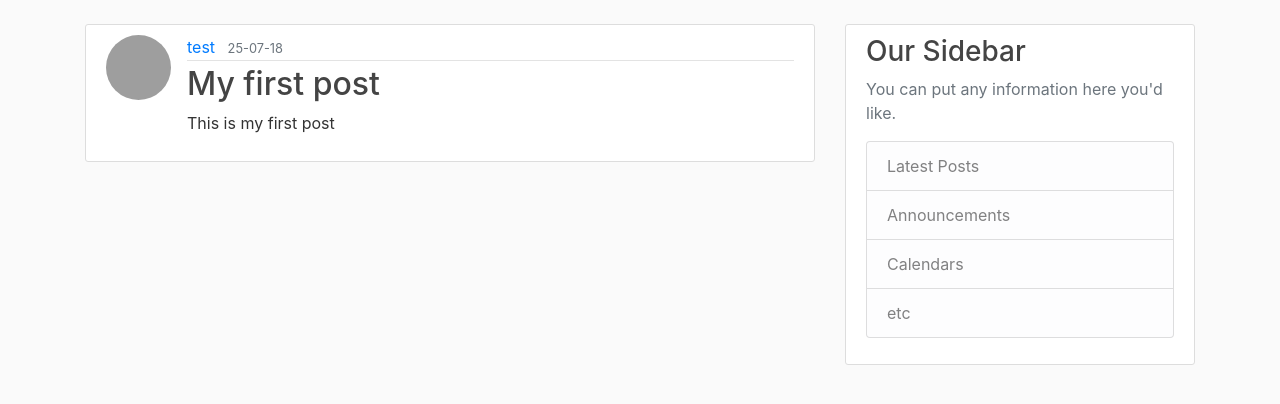
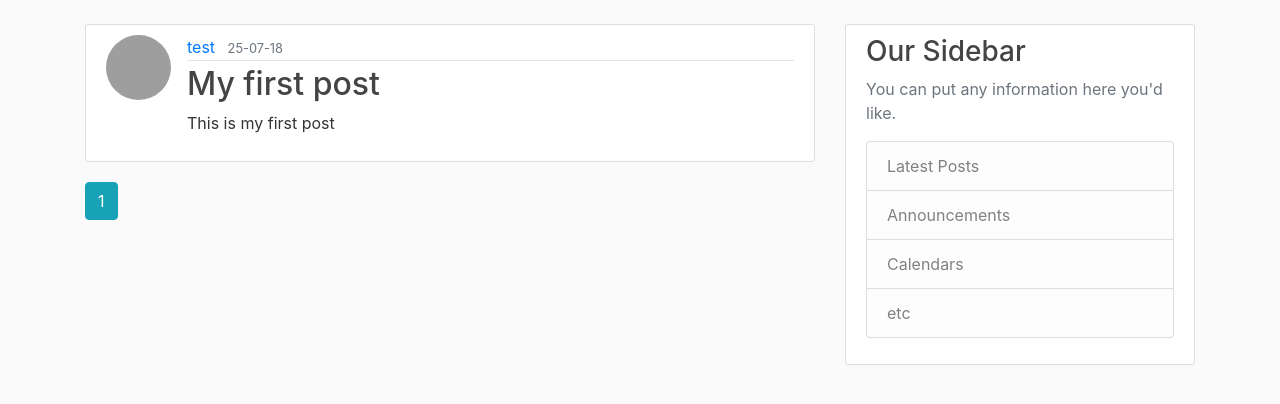
Before and after one commit to ajaynimmala-dev/FLASK_PROJECT1, a Flask app: template app/templates/home.html in a window 1280 px wide. Shown: the part 56-460 px from the top of the page. Run offline with Flask 3, Linux system fonts and the light colour scheme; the template is opened without the code that fills it: values that come from a table or form of the project are taken from there, others are empty; grey boxes are pictures that could not be loaded.

Commit message:
updated userposts

```diff
--- a/app/templates/home.html
+++ b/app/templates/home.html
@@ -1,11 +1,11 @@
 {% extends "layout.html" %}
 {% block content %}
-    {% for post in posts %}
+    {% for post in posts.items %}
         <article class="media content-section">
             <img class="rounded-circle article-img" src="{{ url_for('static',filename='profile_pics/'+ post.author.image_file) }}"/>
         <div class="media-body">
         <div class="article-metadata">
-          <a class="mr-2" href="#">{{ post.author.username }}</a>
+          <a class="mr-2" href="{{ url_for('user_posts',username=post.author.username) }}">{{ post.author.username }}</a>
           <small class="text-muted">{{ post.date_posted.strftime('%y-%m-%d') }}</small>
         </div>
             <a href="{{ url_for('post',post_id=post.id) }}"><h2 class="article-title">{{ post.title }}</h2></a>
@@ -13,4 +13,15 @@
         </div>
         </article>
     {% endfor %}
+    {% for page_num in posts.iter_pages(left_edge=1,right_edge=1,left_current=1,right_current=2) %}
+        {% if page_num %}
+            {% if posts.page == page_num %}
+                <a class="btn btn-info mb-4" href="{{ url_for('index',page=page_num) }}">{{ page_num }}</a>
+            {% else %}
+                <a class="btn btn-outline-info mb-4" href="{{ url_for('index',page=page_num) }}">{{ page_num }}</a>
+            {% endif %}
+        {% else %}
+
+        {% endif %}
+    {% endfor %}
 {% endblock content %}
```
